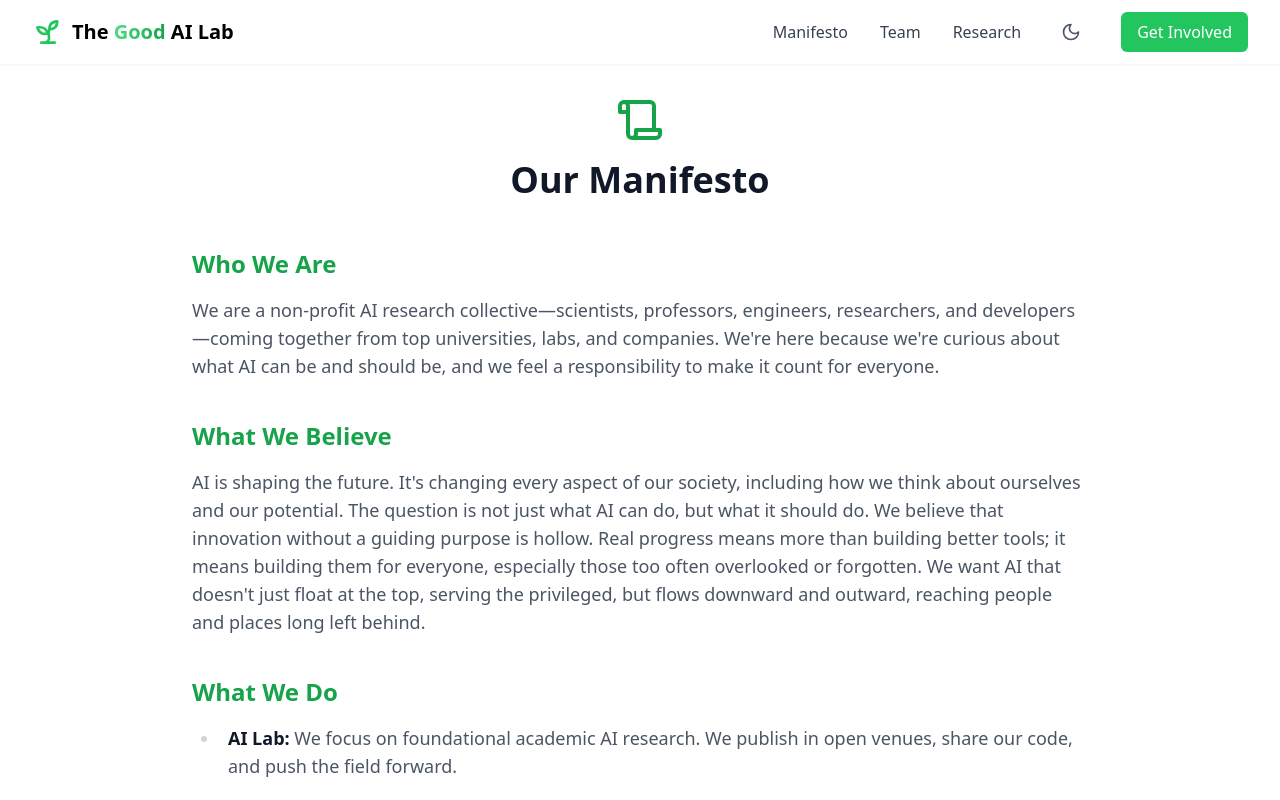
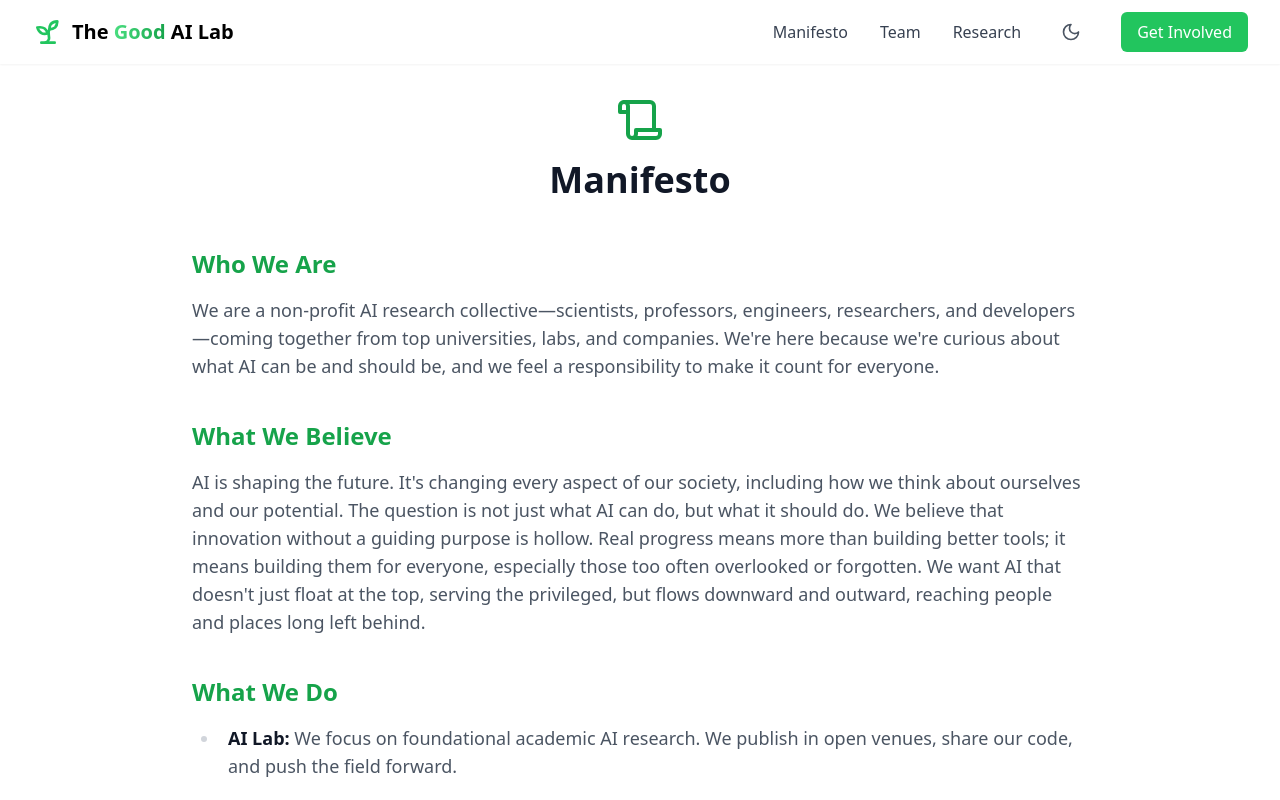
Before and after one commit to theo2021/The-Good-AI-Lab, a React (Vite) app in the folder frontend/: page /manifesto in a window 1280 px wide. Shown: the top 800 px of the page. Built offline with nearby package versions, Linux system fonts and the light colour scheme.

Commit message:
Remove 'our' from manifesto title (#22)

```diff
--- a/frontend/src/components/manifesto/Vision.tsx
+++ b/frontend/src/components/manifesto/Vision.tsx
@@ -1,5 +1,3 @@
-import React from 'react';
-
 export default function Vision() {
   return (
     <div className="py-20 bg-gray-50 dark:bg-gray-800">
--- a/frontend/src/pages/Manifesto.tsx
+++ b/frontend/src/pages/Manifesto.tsx
@@ -6,7 +6,7 @@
       <div className="max-w-4xl mx-auto px-4 sm:px-6 lg:px-8">
         <div className="text-center mb-8 lg:mb-12">
           <Scroll className="h-10 w-10 lg:h-12 lg:w-12 mx-auto text-green-600 dark:text-green-500 mb-4" />
-          <h1 className="text-3xl lg:text-4xl font-bold text-gray-900 dark:text-white mb-4">Our Manifesto</h1>
+          <h1 className="text-3xl lg:text-4xl font-bold text-gray-900 dark:text-white mb-4">Manifesto</h1>
         </div>
       </div>
       <div className="prose prose-base lg:prose-lg mx-auto px-4 lg:px-0 mb-16 lg:mb-20 dark:prose-invert prose-headings:text-gray-900 dark:prose-headings:text-white prose-p:text-gray-600 dark:prose-p:text-gray-300 prose-li:text-gray-600 dark:prose-li:text-gray-300 prose-h3:text-green-600 dark:prose-h3:text-green-500 max-w-4xl lg:max-w-8xl">
```
